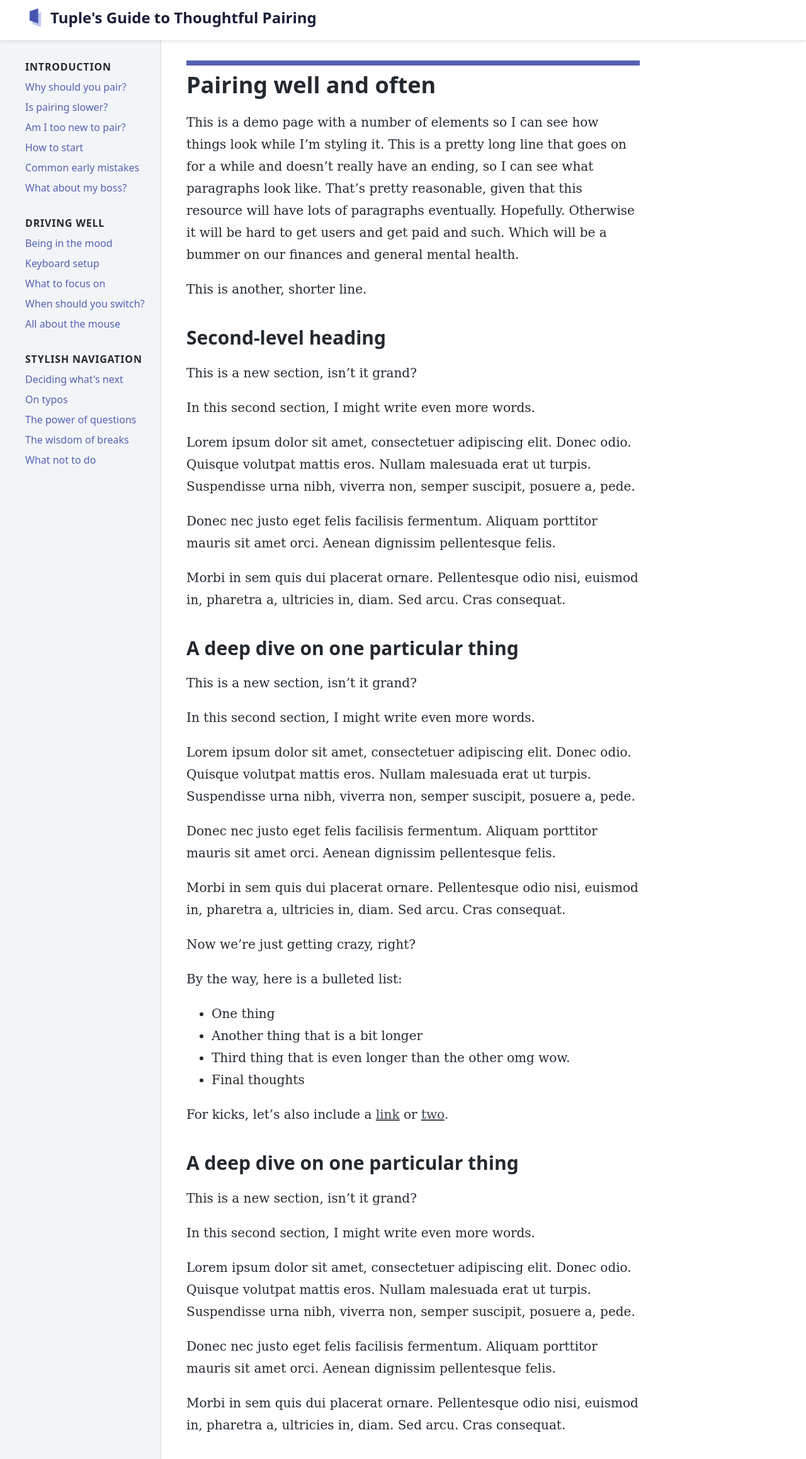
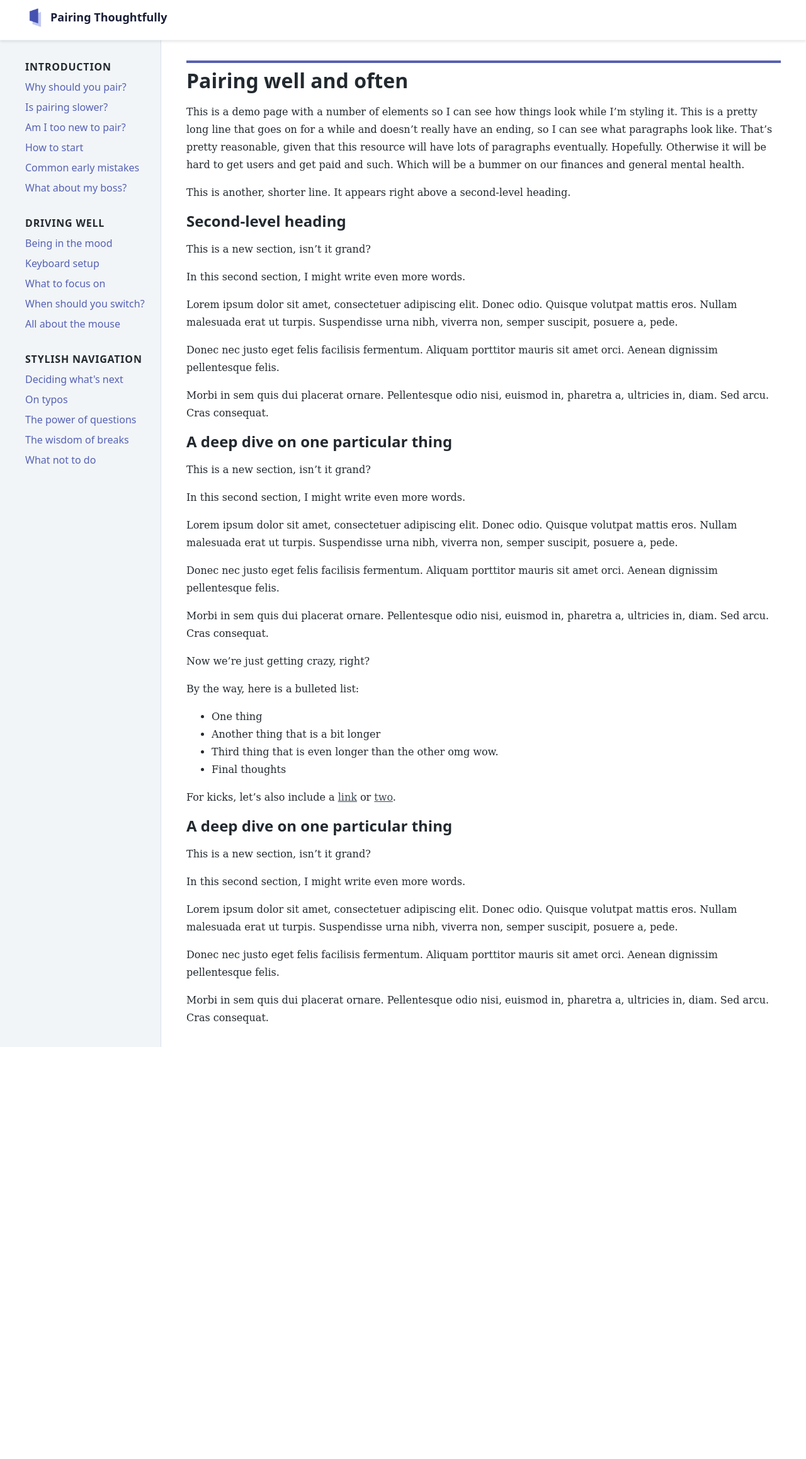
Before and after one commit to tupleapp/pair-programming-guide, a Jekyll site: the page built from demo.md, in a window 1280 px wide. Shown: the whole page at 63% size. Built offline with Jekyll 4.4.1, drawn with Linux system fonts in a browser that asks for light colours; after the commit the page ends 1662 px from its top, so only the background shows below that.

Commit message:
Get responsive stuff working

```diff
--- a/_layouts/default.html
+++ b/_layouts/default.html
@@ -2,6 +2,7 @@
 <html lang="en">
   <head>
     <meta charset="utf-8">
+    <meta name="viewport" content="width=device-width, initial-scale=1, shrink-to-fit=no">
     <title>{{ page.title }}</title>
     <link rel="stylesheet" href="/css/compiled.css">
   </head>
@@ -12,7 +13,7 @@
       </div>
 
       <div class="mb-2 mr-2">
-        <h2 class="hidden text-indigo-darkest sm:block">Tuple's Guide to Thoughtful Pairing</h2>
+        <h1 class="hidden text-indigo-darkest sm:block text-lg">Pairing Thoughtfully</h1>
       </div>
 
       <div class="lg:hidden absolute pin-r mx-8 h-8 w-8 text-grey-darker">
@@ -53,9 +54,9 @@
         </nav>
       </div>
 
-      <div class="container px-10 py-4 max-w-lg content">
+      <div class="px-10 py-4 content">
         <div>
-          <div class="border-t-8 border-indigo-dark mt-4 mb-2"></div>
+          <div class="border-t-4 border-indigo-dark mt-4 mb-2"></div>
           {{ content }}
         </div>
       </div>
--- a/demo.md
+++ b/demo.md
@@ -8,7 +8,7 @@ permalink: /demo/
 
 This is a demo page with a number of elements so I can see how things look while I'm styling it. This is a pretty long line that goes on for a while and doesn't really have an ending, so I can see what paragraphs look like. That's pretty reasonable, given that this resource will have lots of paragraphs eventually. Hopefully. Otherwise it will be hard to get users and get paid and such. Which will be a bummer on our finances and general mental health.
 
-This is another, shorter line.
+This is another, shorter line. It appears right above a second-level heading.
 
 ## Second-level heading
 
```
Also changed, not shown: css/tailwind.css (+1 -6 lines), css/compiled.css.
